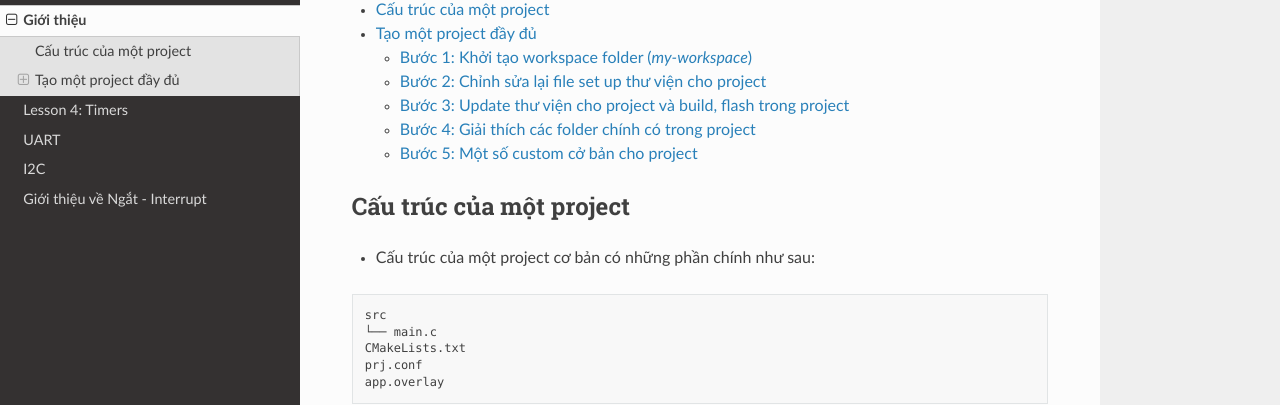
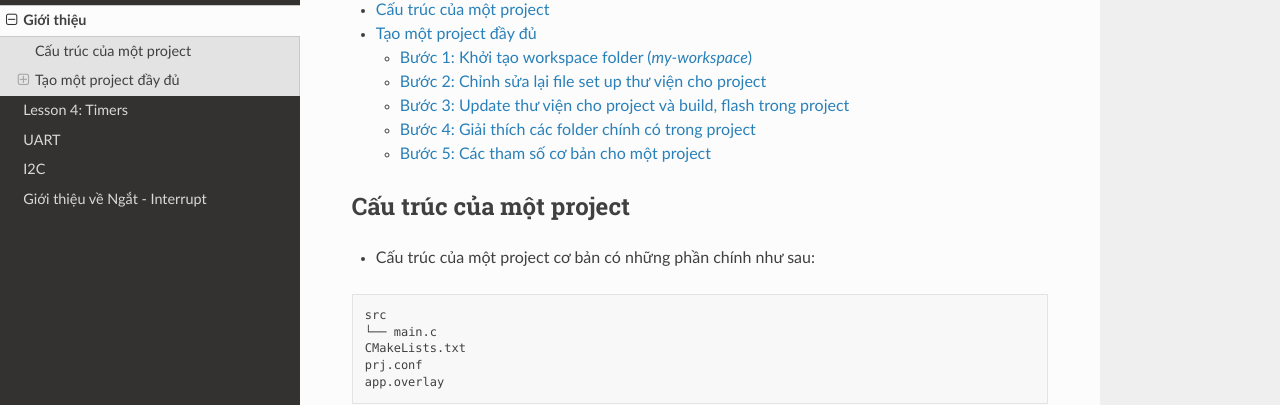
Before and after one commit to lab209b3/zephyr_tutorial_vn, a Sphinx documentation site: the page built from docs/source/2.introduction/index.rst, in a window 1280 px wide and 900 px high. Shown: the part 162-567 px from the top of the window. Built offline with Sphinx 7.4.7 and the Read the Docs theme 2.0.0, drawn with Linux system fonts in a browser that asks for light colours; pages that are not in the unit, such as notebooks, are missing from menus; some of the changed text lies outside the part shown.

Commit message:
doc:introduction: fix type in line 136

```diff
--- a/docs/source/2.introduction/index.rst
+++ b/docs/source/2.introduction/index.rst
@@ -133,7 +133,7 @@ Bước 4: Giải thích các folder chính có trong project
 *   ``app``: Chứa file *main.c*. folder này có chức năng chính dùng để build project (do có file CMakeLists.txt để
     liên kết với các thư viện của zephyr).
 
-Bước 5: Một số custom cở bản cho project
+Bước 5: Các tham số cơ bản cho một project
 -------------------------------------------------------------------------------
 
 Chỉnh sửa lại tên project
```
